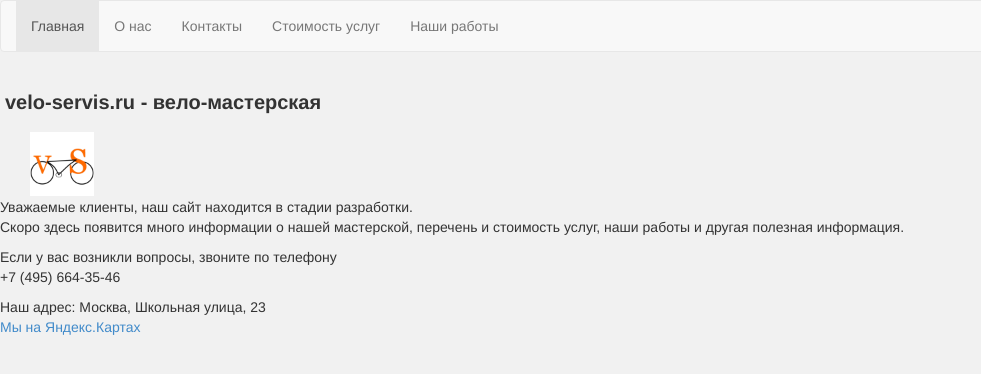
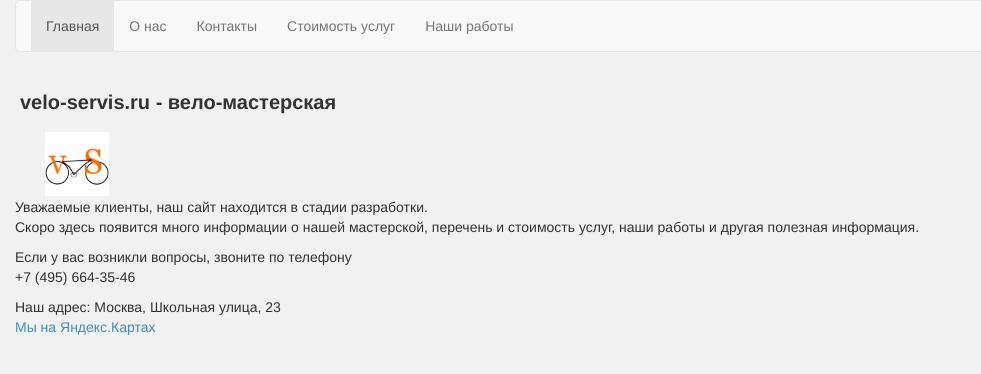
Before and after one commit to gulkinnos/veloservis, a PHP site: page / in a window 1280 px wide. Shown: the top 374 px of the page, without its empty margins (0-981 px from the left). Run offline with PHP 8.4, Linux system fonts and the light colour scheme.

Commit message:
Фиксим ширину

```diff
--- a/index.php
+++ b/index.php
@@ -17,6 +17,7 @@
         <script src="/resources/js/bootstrap.min.js"></script>
     </head>
     <body>
+        <div class="col-xs-12">
             <div class="top-menu-block row">
                 <nav class="navbar navbar-default">
                     <div class="container-fluid">
@@ -60,5 +61,6 @@
                     Мы на Яндекс.Картах
                 </a>
             </p>
+        </div>
     </body>
 </html>
```
Lines whose indentation alone changed are shown as unchanged.
